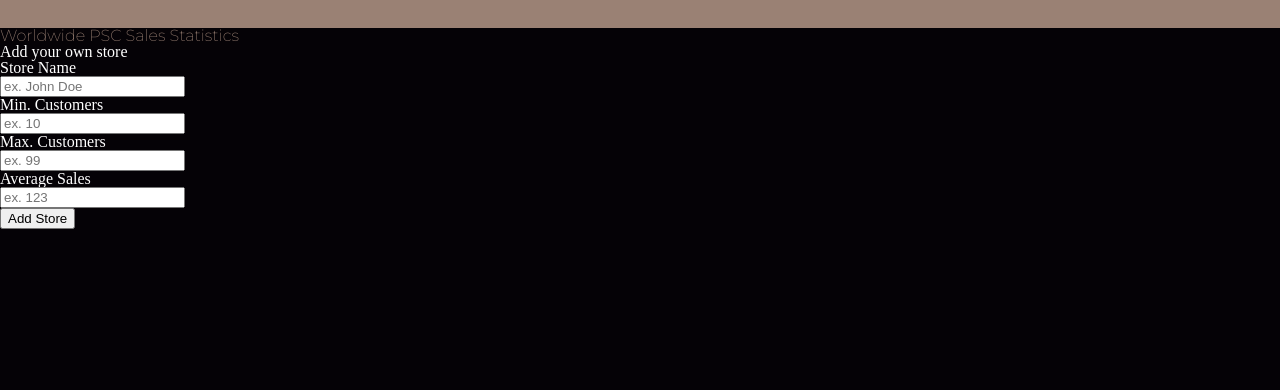
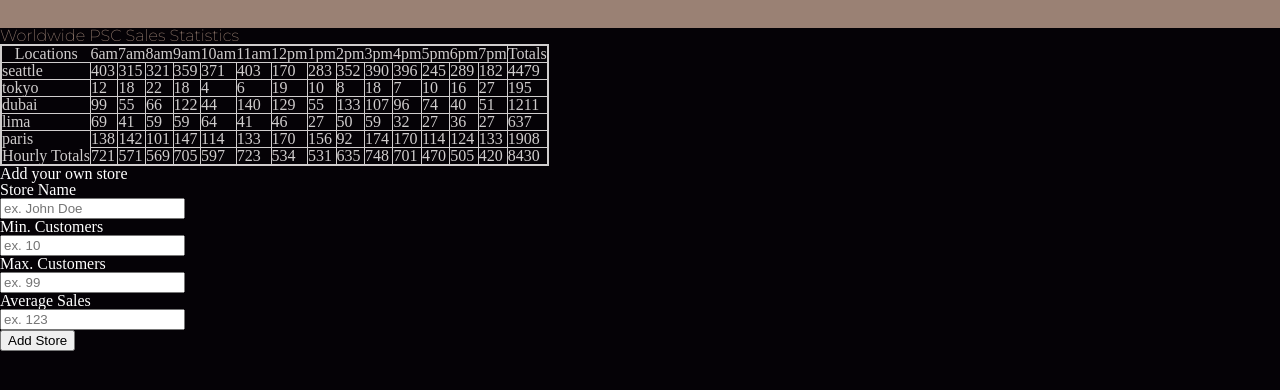
Before and after one commit to KamWatts/cookie-stand, a plain HTML site: page html/sales.html in a window 1280 px wide. Shown: the part 72-462 px from the top of the page. Drawn offline with Linux system fonts and the light colour scheme; files that its build step writes are made by us from their sources.

Commit message:
troubleshooting JS issues

```diff
--- a/html/sales.html
+++ b/html/sales.html
@@ -5,8 +5,8 @@
   <meta charset="UTF-8">
   <meta http-equiv="X-UA-Compatible" content="IE=edge">
   <meta name="viewport" content="width=device-width, initial-scale=1.0">
-  <link rel="stylesheet" href="css/reset.css">
-  <link rel="stylesheet" href="css/sales.css">
+  <link rel="stylesheet" href="/css/reset.css">
+  <link rel="stylesheet" href="/css/sales.css">
   <title>Pat's Salmon Cookies</title>
 </head>
 <header>
@@ -56,7 +56,7 @@
   </aside>
   <footer></footer>
 
-  <script src="js/objects.js"></script>
+  <script src="/js/objects.js"></script>
 </body>
 
 </html>
```
